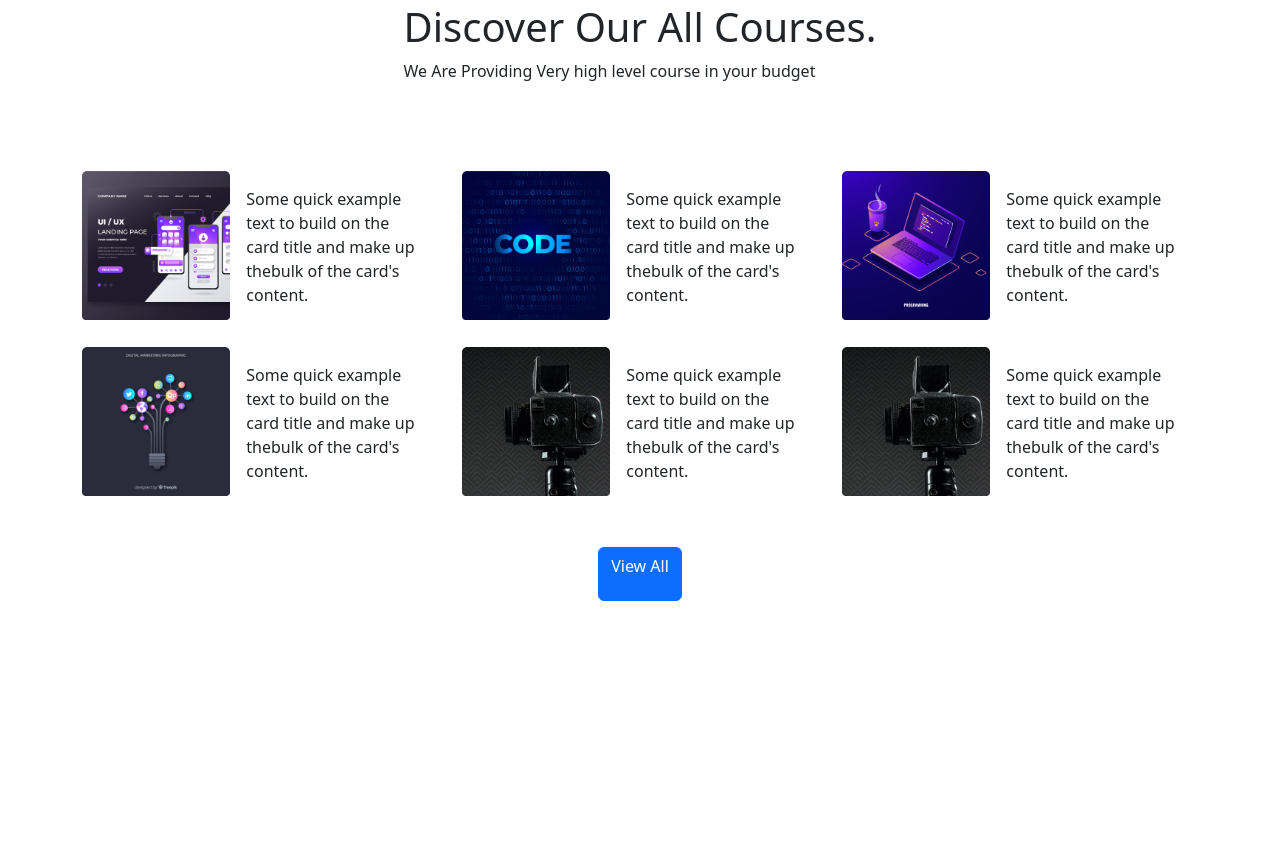
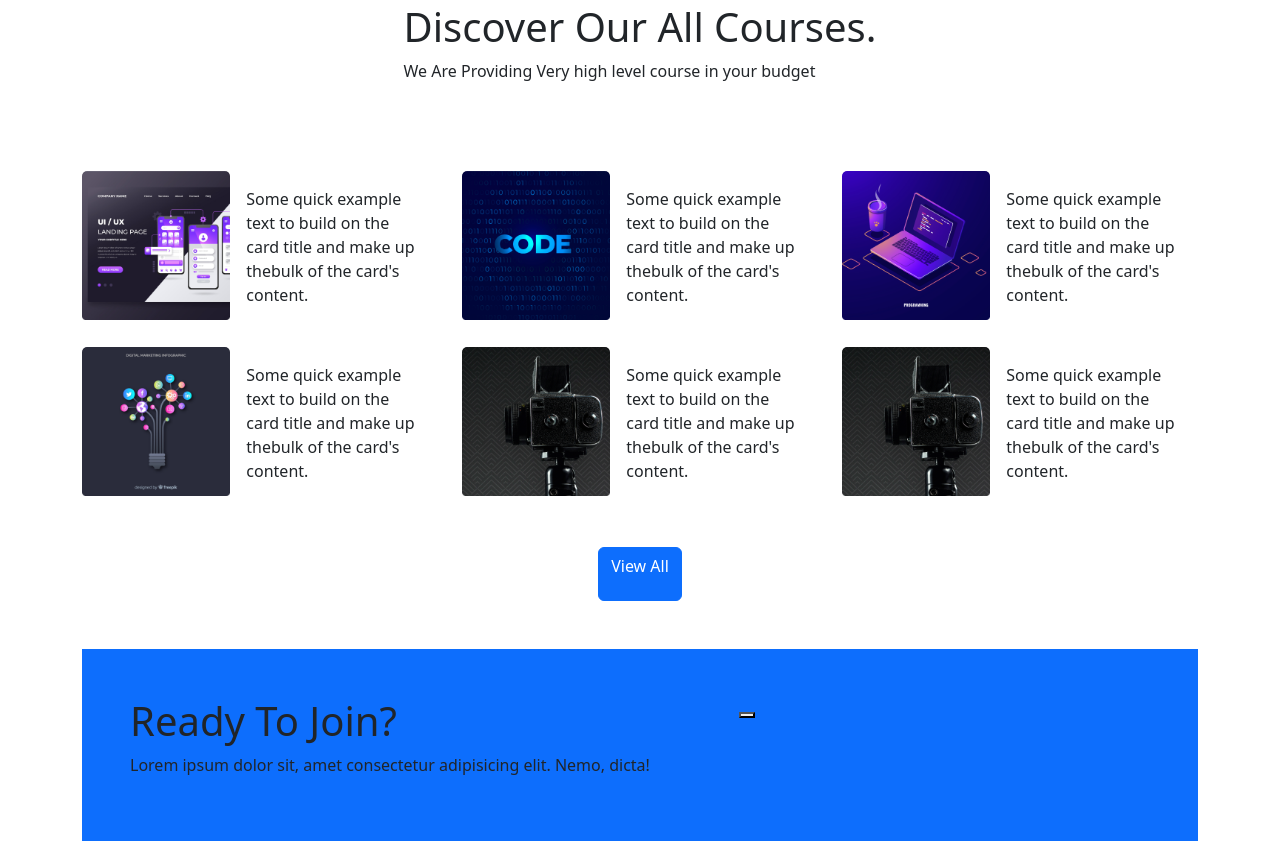
Before and after one commit to Nayem-Mursalin/PH-Assignment-03, a plain HTML site: page index.html in a window 1280 px wide. Shown: the part 800-1641 px from the top of the page. Before the commit the page ends 1449 px from the top, so only its background shows below. Drawn offline with nearby package versions, Linux system fonts and the light colour scheme.

Commit message:
Modal part half

```diff
--- a/index.html
+++ b/index.html
@@ -51,9 +51,9 @@
     </header>
     <!-- Header Ended  -->
 
-    <main>
+    <main class="container">
         <!-- Slider Start  -->
-        <section class=" container my-5">
+        <section class="my-5">
             <div id="carouselExampleControls" class="carousel slide" data-bs-ride="carousel">
                 <div class="carousel-inner border-1">
                     <div class="carousel-item active">
@@ -99,7 +99,7 @@
         </section>
         <!-- Slider End -->
         <!-- Discover Section Start  -->
-        <section class="container">
+        <section class="mb-3">
             <div class="d-flex justify-content-center border-none align-item-center" id="discover-text">
                 <div class="my-5">
                     <h1>Discover Our All Courses.</h1>
@@ -183,13 +183,29 @@
                 </div>
             </div>
             <div class="my-5 d-flex justify-content-center align-item-center">
-                <button class="btn btn-primary w-40 h-10">
+                <button class="btn btn-primary w-40 h-10 d-flex justify-content-center align-item-center">
                     <p>View All</p>
                 </button>
             </div>
 
         </section>
         <!-- Discover Section End -->
+        <!-- Modal Section Start -->
+        <section class="bg-primary">
+            <div class="row p-5">
+                <div class="col-7">
+                    <h1>Ready To Join?</h1>
+                    <p>Lorem ipsum dolor sit, amet consectetur adipisicing elit. Nemo, dicta!</p>
+                </div>
+                <div class="col-5">
+                    <button>
+
+                    </button>
+                </div>
+            </div>
+        </section>
+        <!-- Modal Section End -->
+
 
 
     </main>
```
